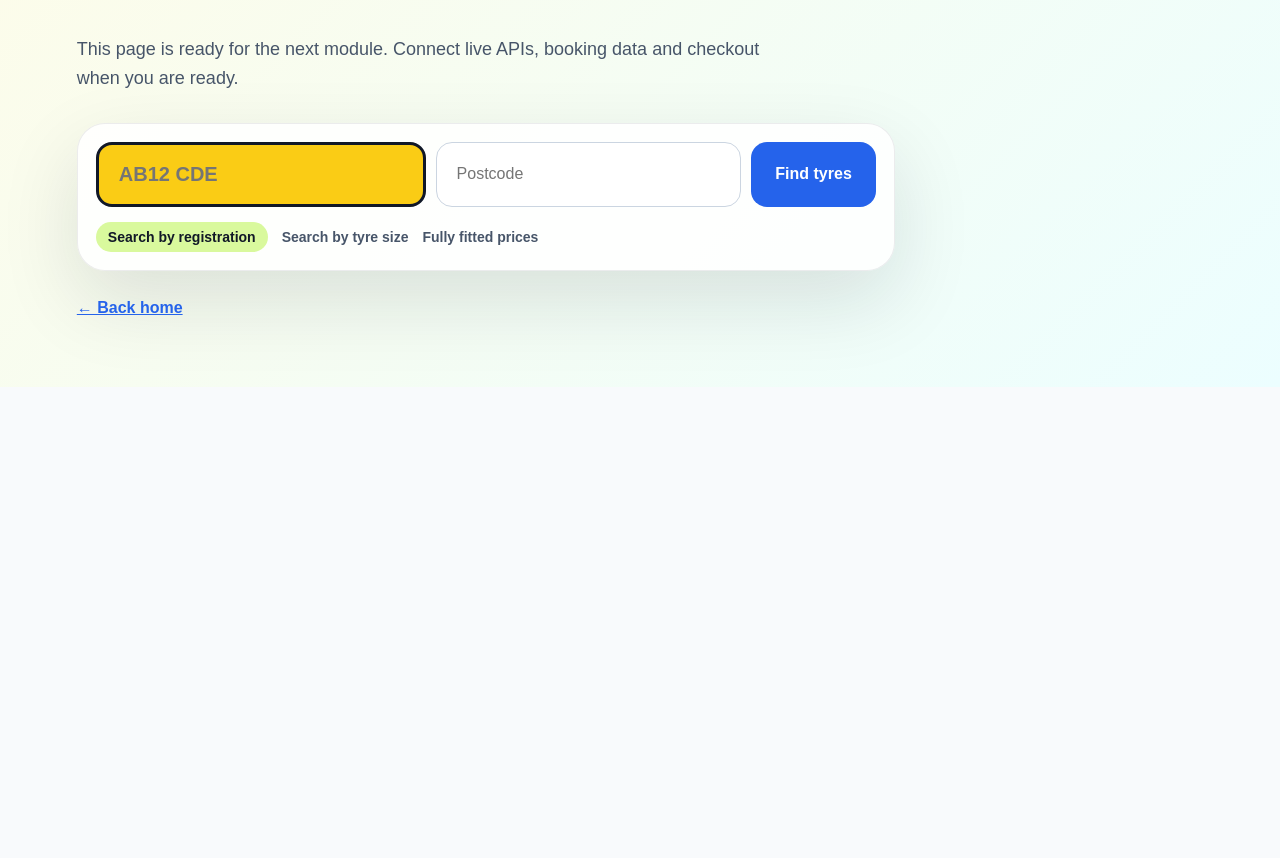
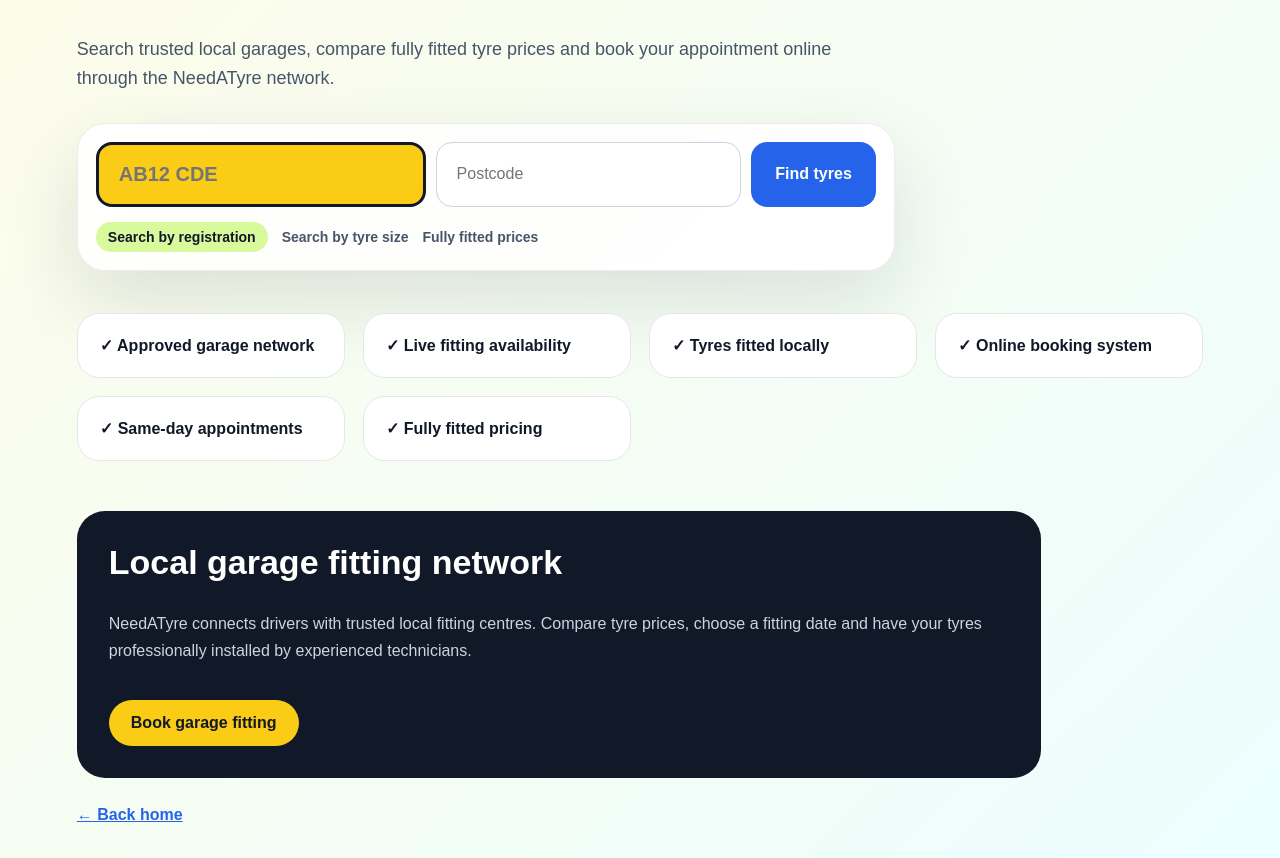
Before and after one commit to mcdowellautoservices/needatyre-platform, a Next.js app: page /garages in a window 1280 px wide. Shown: the part 300-1158 px from the top of the page. Before the commit the page ends 800 px from the top, so only its background shows below. Built offline with nearby package versions, Linux system fonts and the light colour scheme.

Commit message:
Upgrade garages page

```diff
--- a/src/app/garages/page.tsx
+++ b/src/app/garages/page.tsx
@@ -2,16 +2,152 @@
 import { Header } from "@/components/Header";
 import { SearchBox } from "@/components/SearchBox";
 
+const features = [
+  "Approved garage network",
+  "Live fitting availability",
+  "Tyres fitted locally",
+  "Online booking system",
+  "Same-day appointments",
+  "Fully fitted pricing",
+];
+
 export default function Page() {
   return (
-    <main style={{ minHeight: "100vh", background: "#f8fafc", color: "#111827" }}>
+    <main
+      style={{
+        minHeight: "100vh",
+        background: "#f8fafc",
+        color: "#111827",
+      }}
+    >
       <Header />
-      <section style={{ padding: "70px 6%", background: "linear-gradient(135deg,#fefce8,#ecfeff)" }}>
-        <span style={{ background: "#bef264", borderRadius: 999, padding: "8px 14px", fontWeight: 900, textTransform: "uppercase" }}>Garages</span>
-        <h1 style={{ fontSize: 56, letterSpacing: "-.06em", maxWidth: 800 }}>NeedATyre Garages</h1>
-        <p style={{ color: "#475569", fontSize: 18, maxWidth: 700, lineHeight: 1.6 }}>This page is ready for the next module. Connect live APIs, booking data and checkout when you are ready.</p>
-        <div style={{ marginTop: 30 }}><SearchBox /></div>
-        <Link href="/" style={{ display: "inline-flex", marginTop: 28, color: "#2563eb", fontWeight: 900 }}>← Back home</Link>
+
+      <section
+        style={{
+          padding: "70px 6%",
+          background: "linear-gradient(135deg,#fefce8,#ecfeff)",
+        }}
+      >
+        <span
+          style={{
+            background: "#bef264",
+            borderRadius: 999,
+            padding: "8px 14px",
+            fontWeight: 900,
+            textTransform: "uppercase",
+          }}
+        >
+          Garage fitting
+        </span>
+
+        <h1
+          style={{
+            fontSize: 56,
+            letterSpacing: "-0.06em",
+            maxWidth: 850,
+          }}
+        >
+          NeedATyre Garages
+        </h1>
+
+        <p
+          style={{
+            color: "#475569",
+            fontSize: 18,
+            maxWidth: 760,
+            lineHeight: 1.6,
+          }}
+        >
+          Search trusted local garages, compare fully fitted tyre prices and
+          book your appointment online through the NeedATyre network.
+        </p>
+
+        <div style={{ marginTop: 30 }}>
+          <SearchBox />
+        </div>
+
+        <section
+          style={{
+            display: "grid",
+            gridTemplateColumns: "repeat(auto-fit,minmax(220px,1fr))",
+            gap: 18,
+            marginTop: 42,
+          }}
+        >
+          {features.map((feature) => (
+            <div
+              key={feature}
+              style={{
+                background: "white",
+                border: "1px solid #e5e7eb",
+                borderRadius: 22,
+                padding: 22,
+                fontWeight: 800,
+              }}
+            >
+              ✓ {feature}
+            </div>
+          ))}
+        </section>
+
+        <section
+          style={{
+            marginTop: 50,
+            background: "#111827",
+            color: "white",
+            borderRadius: 28,
+            padding: 32,
+            maxWidth: 900,
+          }}
+        >
+          <h2
+            style={{
+              fontSize: 34,
+              marginTop: 0,
+            }}
+          >
+            Local garage fitting network
+          </h2>
+
+          <p
+            style={{
+              color: "#cbd5e1",
+              lineHeight: 1.7,
+            }}
+          >
+            NeedATyre connects drivers with trusted local fitting centres.
+            Compare tyre prices, choose a fitting date and have your tyres
+            professionally installed by experienced technicians.
+          </p>
+
+          <Link
+            href="/booking"
+            style={{
+              display: "inline-flex",
+              marginTop: 20,
+              background: "#facc15",
+              color: "#111827",
+              padding: "14px 22px",
+              borderRadius: 999,
+              fontWeight: 900,
+              textDecoration: "none",
+            }}
+          >
+            Book garage fitting
+          </Link>
+        </section>
+
+        <Link
+          href="/"
+          style={{
+            display: "inline-flex",
+            marginTop: 28,
+            color: "#2563eb",
+            fontWeight: 900,
+          }}
+        >
+          ← Back home
+        </Link>
       </section>
     </main>
   );
```
